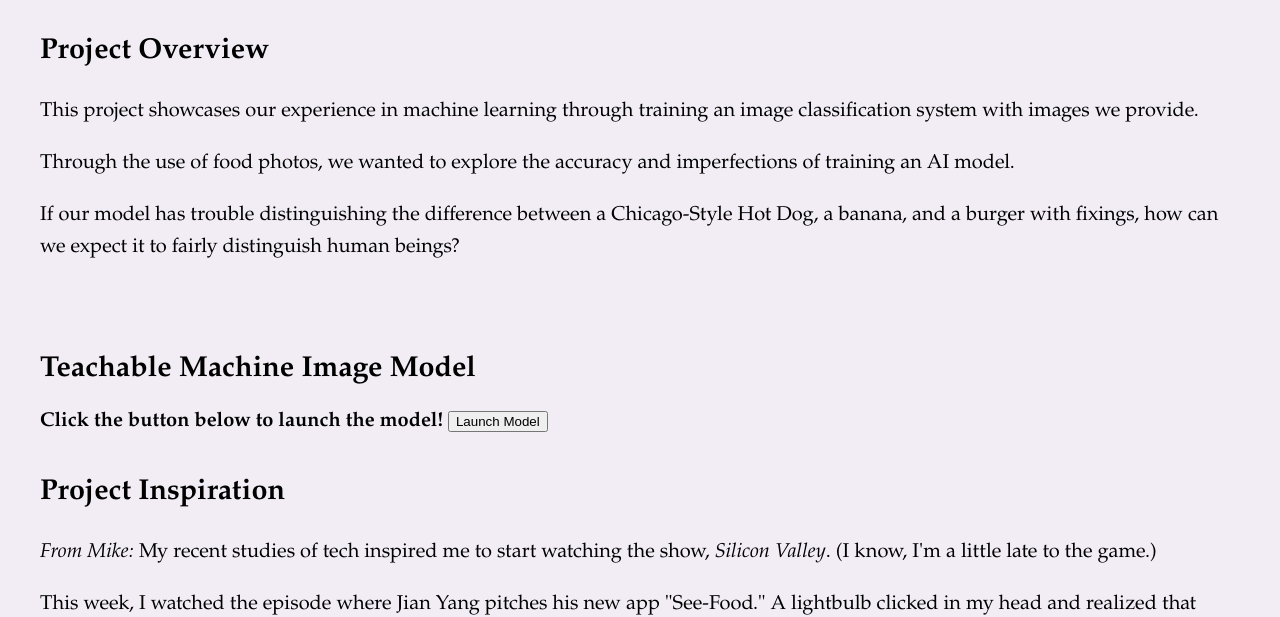
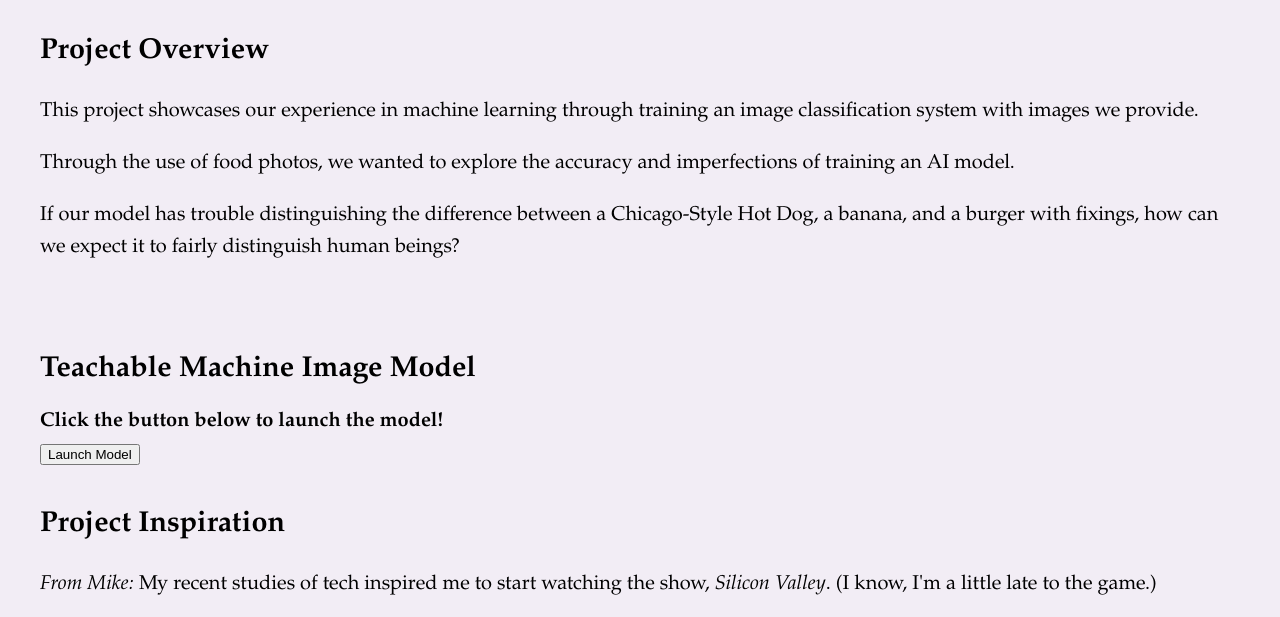
Before and after one commit to ladykay98/LIS500Project, a plain HTML site: page machine-learning-project.html in a window 1280 px wide. Shown: the part 191-808 px from the top of the page. Drawn offline with Linux system fonts and the light colour scheme.

Commit message:
Update machine-learning-project.html

```diff
--- a/machine-learning-project.html
+++ b/machine-learning-project.html
@@ -31,7 +31,7 @@
   <p>If our model has trouble distinguishing the difference between a Chicago-Style Hot Dog, a banana, and a burger with fixings, how can we expect it to fairly distinguish human beings?</p>
   <br>
 <h2>Teachable Machine Image Model</h2>
-<b>Click the button below to launch the model!</b>
+<b>Click the button below to launch the model!</b><br>
 <button type="button" onclick="init()">Launch Model</button>
 <div id="webcam-container"></div>
 <div id="label-container"></div>
```
